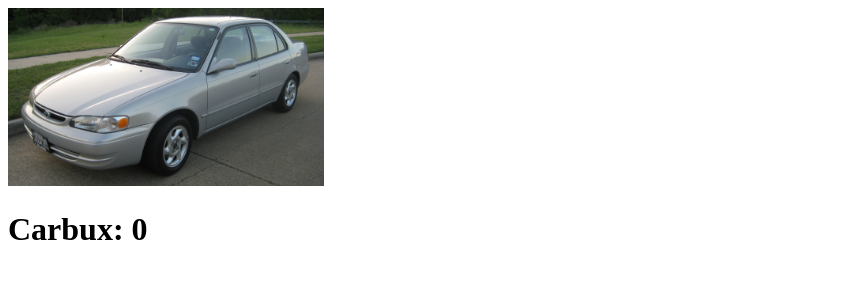
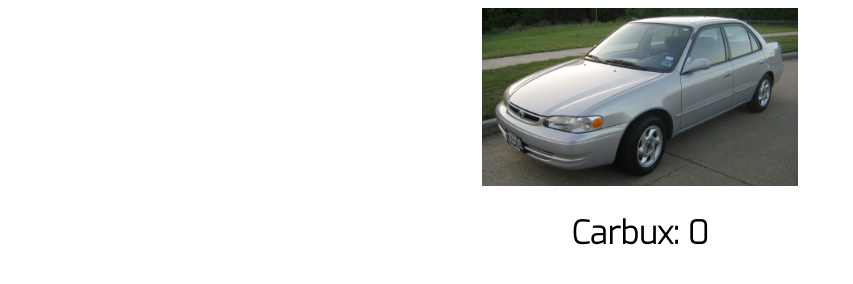
Before and after one commit to SmokeyAndFriends/CarClicker, a plain HTML site: page index.html in a window 1280 px wide. Shown: the whole page, without its empty margins (0-853 px from the left). Drawn offline with Linux system fonts and the light colour scheme.

Commit message:
Alpha build 4

```diff
--- a/index.html
+++ b/index.html
@@ -6,6 +6,10 @@
     <meta name="viewport" content="width=device-width, initial-scale=1">
     <title>Car Clicker</title>
     <meta name="author" content="Smokey">
+
+    <link rel="stylesheet" href="style.css">
+    <link rel="preconnect" href="https://fonts.gstatic.com">
+    <link href="https://fonts.googleapis.com/css2?family=Exo:wght@200&display=swap" rel="stylesheet">
 </head>
 
 <body>
--- /dev/null
+++ b/style.css
@@ -0,0 +1,4 @@
+body {
+    text-align: center;
+    font-family: 'Exo', sans-serif;
+}
```
